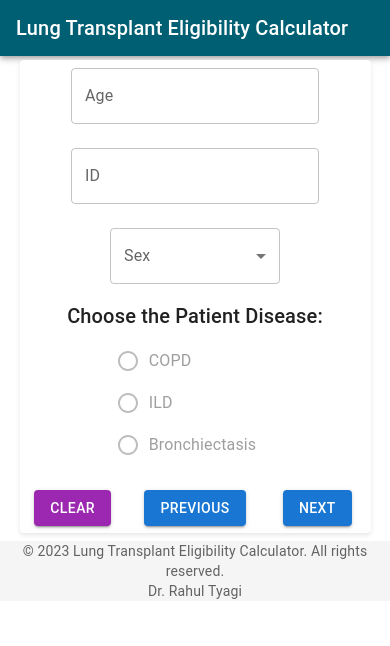
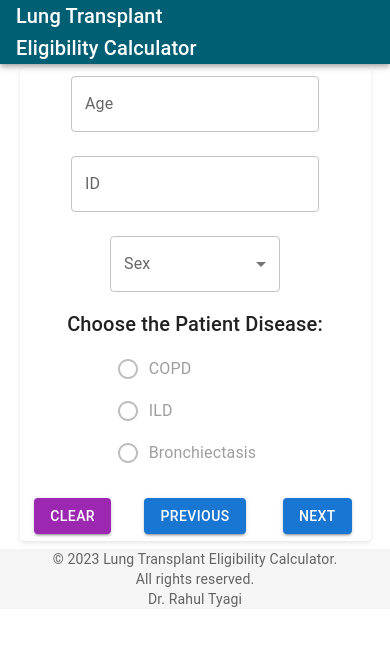
Before and after one commit to iShubhamTyagi/ltec, a React (Create React App) app: page / in a window 390 px wide. Shown: the top 646 px of the page. Built offline with nearby package versions, Linux system fonts and the light colour scheme.

Commit message:
Improved header and footer contents layout

```diff
--- a/src/components/Footer.js
+++ b/src/components/Footer.js
@@ -15,7 +15,9 @@ function Footer() {
       }}
     >
       <Typography variant="body2" color="textSecondary" align="center">
-        &copy; 2023 Lung Transplant Eligibility Calculator. All rights reserved.
+        &copy; 2023 Lung Transplant Eligibility Calculator.
+        <br />
+        All rights reserved.
         <br />
         Dr. Rahul Tyagi
       </Typography>
--- a/src/components/Header.js
+++ b/src/components/Header.js
@@ -1,28 +1,57 @@
 import React from "react";
-import { AppBar, Toolbar, Typography, Box } from "@mui/material";
+import { AppBar, Toolbar, Typography, Box, useMediaQuery } from "@mui/material";
 import CircularProgress from "@mui/material/CircularProgress";
 
 function Header({ userSelection, progress }) {
+  const isMobile = useMediaQuery("(max-width: 600px)");
+
   return (
-    <AppBar position="static" style={{ backgroundColor: "#005f73" }}>
-      <Toolbar sx={{ display: "flex", justifyContent: "space-between" }}>
-        <Typography variant="h6" component="div">
-          Lung Transplant Eligibility Calculator
+    <AppBar position="sticky" sx={{ backgroundColor: "#005f73" }}>
+      <Toolbar>
+        <Typography
+          variant="h6"
+          component="div"
+          textAlign="left"
+          sx={{
+            flexGrow: 1,
+            whiteSpace: isMobile ? "normal" : "nowrap",
+          }}
+        >
+          {isMobile ? (
+            <>
+              Lung Transplant<br />Eligibility Calculator
+            </>
+          ) : (
+            "Lung Transplant Eligibility Calculator"
+          )}
         </Typography>
         {userSelection && progress !== undefined && (
           <Box sx={{ display: "flex", alignItems: "center" }}>
-            <Typography variant="body1" component="div">
+            <Typography variant="h6" component="div" sx={{ marginRight: 1 }}>
               {userSelection}
             </Typography>
+            <Box sx={{ position: "relative", marginRight: 1 }}>
               <CircularProgress
                 variant="determinate"
                 value={progress}
-              size={20}
-              sx={{ marginRight: 2 }}
+                size={45}
+                sx={{ marginRight: 1 }}
               />
+              <Box
+                sx={{
+                  position: "absolute",
+                  top: "50%",
+                  left: "50%",
+                  transform: "translate(-50%, -50%)",
+                  display: "flex",
+                  alignItems: "center",
+                }}
+              >
                 <Typography variant="body2" component="div">
                   {`${progress}%`}
                 </Typography>
+              </Box>
+            </Box>
           </Box>
         )}
       </Toolbar>
```
Lines whose indentation alone changed are shown as unchanged.
